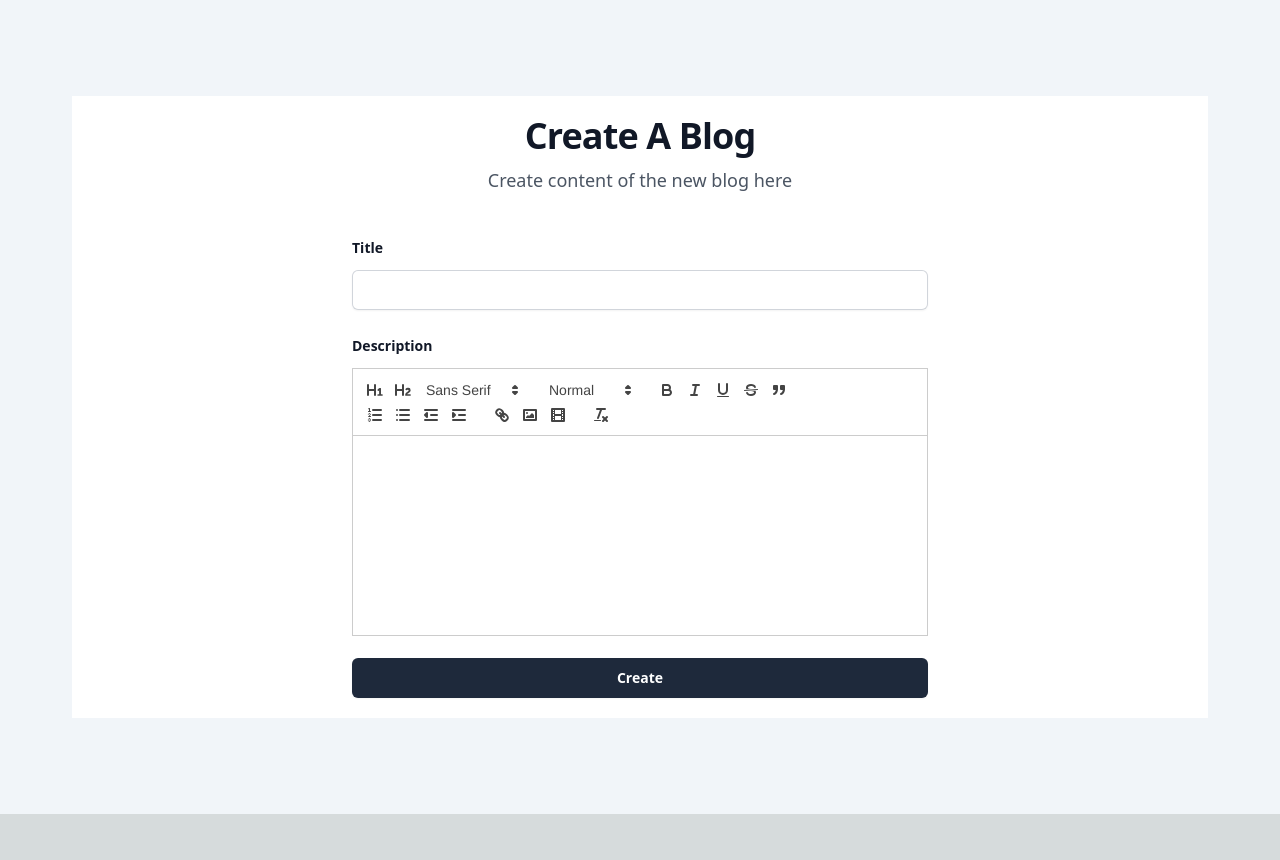
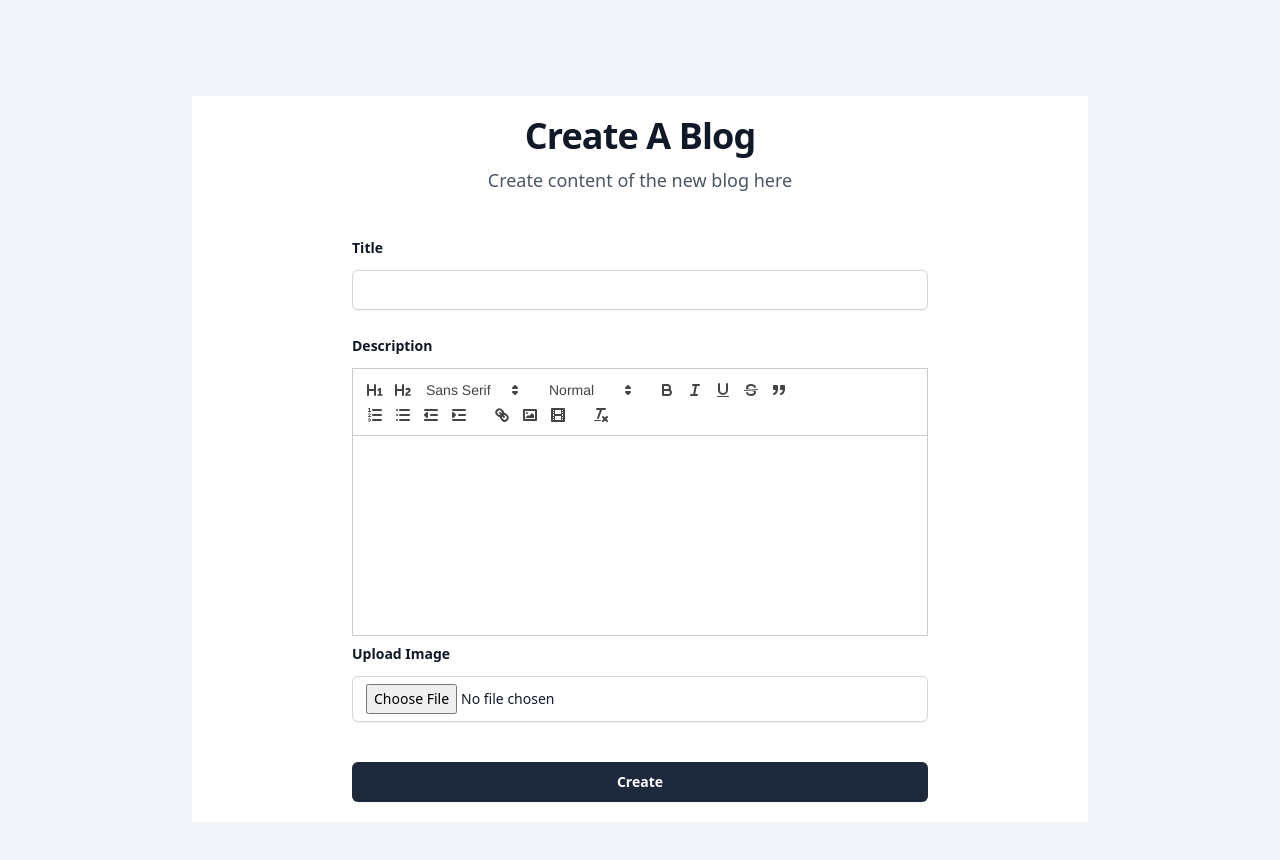
Before and after one commit to Mudasserahmed/web-app-cp, a Next.js app: page /pages/dashboard in a window 1280 px wide. Shown: the top 860 px of the page. Before the commit the page ends 814 px from the top, so only its background shows below. Built offline with nearby package versions, Linux system fonts and the light colour scheme.

Commit message:
image upload functionality added

```diff
--- a/src/app/pages/dashboard/page.js
+++ b/src/app/pages/dashboard/page.js
@@ -8,6 +8,7 @@ function Page() {
   const [blogData, setBlogData] = useState({
     title: "",
     quill: "",
+    file:""
   });
   //handle data change
   const handleChange = (flag,e)=>{
@@ -25,6 +26,13 @@ function Page() {
       [name]:value
     }))
   }
+  }
+  const handleFileChange = (event) =>{
+   console.log(event)
+   setBlogData((prev)=>({
+    ...prev,
+    file:event
+   }))
   }
   //handle data submit
   const handleSubmit =(e)=>{
@@ -53,7 +61,7 @@ function Page() {
   };
   return (
     <main className=" bg-[#F1F5F9]  py-24 px-6  lg:px-8">
-      <div className="bg-white py-5 mx-4 px-5 sm:mx-10 ">
+      <div className="bg-white py-5 mx-4 px-5 md:mx-40 ">
         <div className=" text-center">
           <h2 className="text-3xl font-bold tracking-tight text-gray-900 sm:text-4xl">
             Create A Blog
@@ -103,7 +111,7 @@ function Page() {
               </div>
             </div>
           </div>
-          {/* <div className="sm:col-span-2 mt-14 sm:mt-6">
+          <div className="sm:col-span-2 mt-14 sm:mt-6">
             <label
               htmlFor="company"
               className="block text-sm font-semibold leading-6 text-gray-900"
@@ -112,14 +120,14 @@ function Page() {
             </label>
             <div className="mt-2.5">
               <input
-                name="company"
-                id="company"
+                name="file"
+                // value={blogData?.file}
+                onChange={(e)=>handleFileChange(e.target.files[0])}
                 type="file"
-                autocomplete="organization"
                 className="block w-full rounded-md border-0 py-2 px-3.5 text-gray-900 shadow-sm ring-1 ring-inset ring-gray-300 placeholder:text-gray-400 focus:ring-2 focus:ring-inset focus:ring-indigo-600 sm:text-sm sm:leading-6"
               />
             </div>
-          </div> */}
+          </div>
           <div className="mt-10">
             <button
               type="submit"
```
